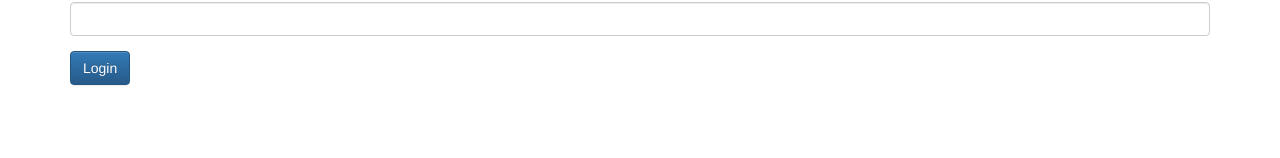
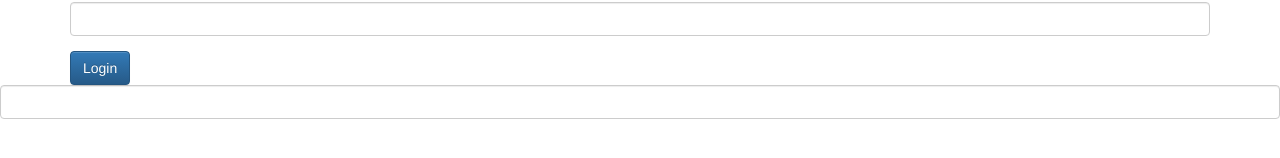
Before and after one commit to jeonbucket/study-angular, an Angular app: page / in a window 1280 px wide. Shown: the part 562-720 px from the top of the page. Built offline with nearby package versions, Linux system fonts and the light colour scheme.

Commit message:
Add SearchComponent

```diff
--- a/src/app/app.component.html
+++ b/src/app/app.component.html
@@ -3,3 +3,4 @@
 </h1>
 <user-form></user-form>
 <login></login>
+<search></search>
--- a/src/app/app.module.ts
+++ b/src/app/app.module.ts
@@ -6,6 +6,7 @@ import { HttpModule } from '@angular/http';
 import { AppComponent } from './app.component';
 import { UserFormComponent } from './user-form.component';
 import { LoginComponent } from './login.component';
+import { SearchComponent } from './search.component';
 
 import { LoginService } from './login.service';
 
@@ -13,7 +14,8 @@ import { LoginService } from './login.service';
   declarations: [
     AppComponent,
     UserFormComponent,
-    LoginComponent
+    LoginComponent,
+    SearchComponent
   ],
   imports: [
     BrowserModule,
--- /dev/null
+++ b/src/app/search.component.ts
@@ -0,0 +1,19 @@
+import {Component} from '@angular/core';
+import {FormControl} from '@angular/forms';
+
+@Component({
+  selector: 'search',
+  template: `
+<input class="form-control" type="search"
+[formControl]="searchControl"/>
+`
+})
+export class SearchComponent {
+  searchControl = new FormControl();
+
+  constructor() {
+    this.searchControl.valueChanges.subscribe(value => {
+      console.log(value);
+    });
+  }
+}
```
